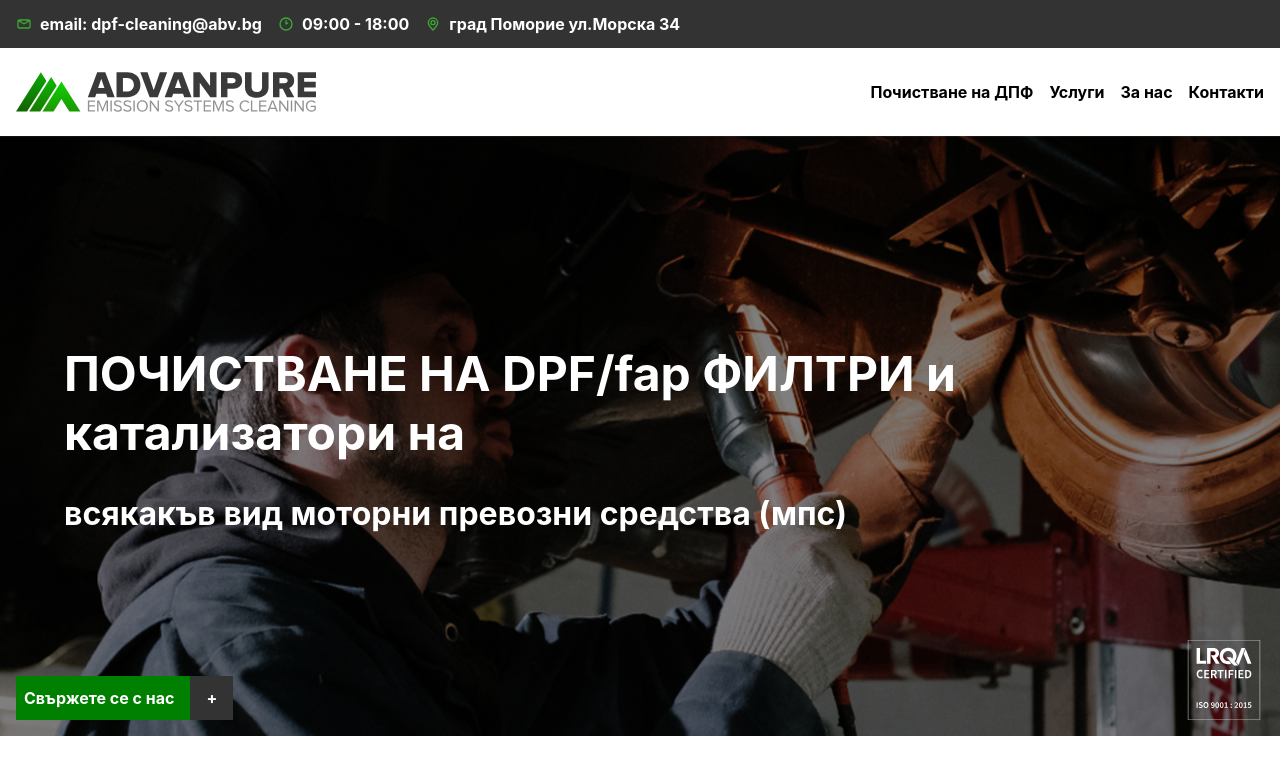
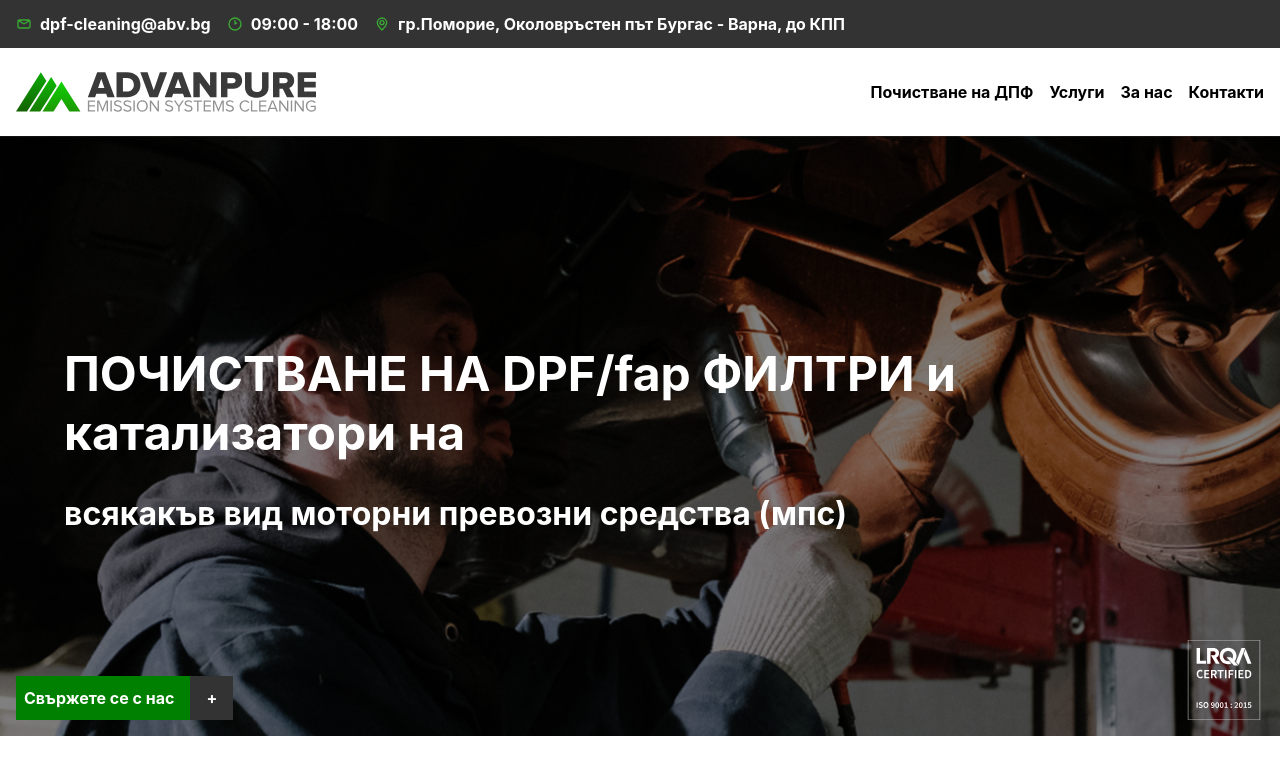
Before and after one commit to Koeww/dpf-cleaning, a React (Vite) app: page / in a window 1280 px wide. Shown: the top 774 px of the page. Built offline with nearby package versions, Linux system fonts and the light colour scheme.

Commit message:
Change contacts details

```diff
--- a/src/components/ContactBar.jsx
+++ b/src/components/ContactBar.jsx
@@ -5,7 +5,7 @@ const ContactBar = () => {
     <div className='ContactBar'>
         <a href="" className='contact-wrapper'>
             <img src="public/images/email.svg" alt="icon-email" />
-            email: dpf-cleaning@abv.bg
+            dpf-cleaning@abv.bg
         </a>
         <a href="" className='contact-wrapper'>
             <img src="public/images/clock.svg" alt="icon-clock" />
@@ -13,7 +13,7 @@ const ContactBar = () => {
         </a>
         <a href="" className='contact-wrapper'>
             <img src="public/images/location-pin.svg" alt="icon-location-pin" />
-            град Поморие ул.Морска 34
+            гр.Поморие, Околовръстен път Бургас - Варна, до КПП
         </a>
 
         <style jsx>{`
```
